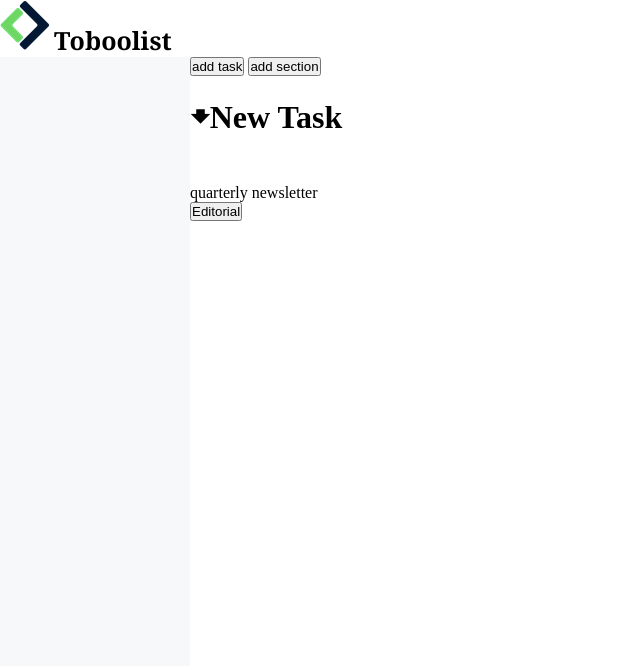
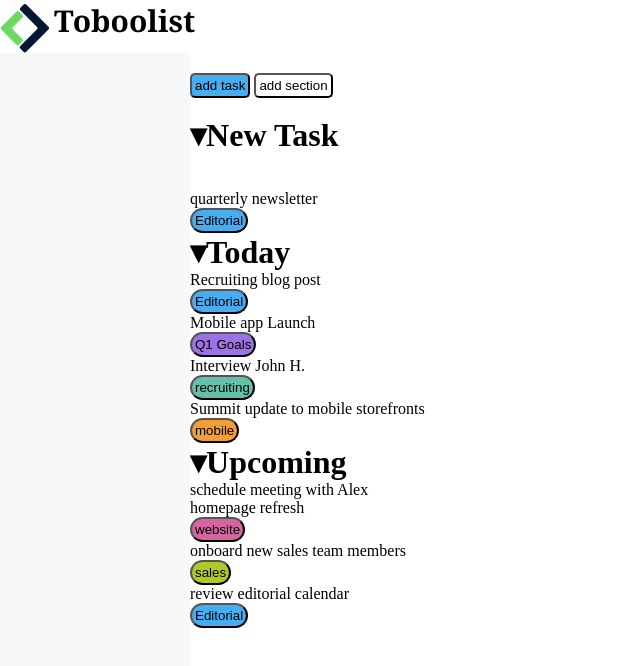
Before and after one commit to fracabu/html-css-toboolist, a plain HTML site: page index.html in a window 1280 px wide. Shown: the whole page, without its empty margins (0-640 px from the left). Drawn offline with Linux system fonts and the light colour scheme.

Commit message:
modifiche

```diff
--- a/index.html
+++ b/index.html
@@ -9,23 +9,43 @@
 </head>
 <body>
     <header>
-        <img src="../html-css-toboolist/img/Logo.png" alt="">
+        <img class="logo-header" src="../html-css-toboolist/img/Logo.png" alt="">
         <p class="testo-header"><strong>Toboolist</strong></p>
     </header>
 
 
     <main>
         <div class="container">
-            <button>add task</button>
-            <button>add section</button>
+            <button class="button1">add task</button>
+            <button class="button2">add section</button>
             <br>
             <br>
-            <h1><strong>&#129083;New Task</strong></h1>
+            <h1><strong>&#9662;New Task</strong></h1>
             <br>
             <br>
             <p>quarterly newsletter</p>
-            <button>Editorial</button>
+            <button class="button3">Editorial</button>
 
+
+            <h1><strong>&#9662;Today</strong></h1>
+            <p>Recruiting blog post</p>
+            <button class="button3">Editorial</button>
+            <p>Mobile app Launch</p>
+            <button class="button4">Q1 Goals</button>
+            <p>Interview John H.</p>
+            <button class="button5">recruiting</button>
+            <p>Summit update to mobile storefronts</p>
+            <button class="button6">mobile</button>
+
+
+            <h1><strong>&#9662;Upcoming</strong></h1>
+            <p>schedule meeting with Alex</p>
+            <p>homepage refresh</p>
+            <button class="button7">website</button>
+            <p>onboard new sales team members</p>
+            <button class="button8">sales</button>
+            <p>review editorial calendar</p>
+            <button class="button3">Editorial</button>
         </div>
     </main>
 </body>
--- a/style.css
+++ b/style.css
@@ -4,12 +4,15 @@
     box-sizing: border-box;
 }
 
-
+.logo-header{
+    vertical-align: middle;
+}
 
 .testo-header{
     display: inline;
     font-family: Georgia, 'Times New Roman', Times, serif;
-    font-size: 25px;
+    font-size: 30px;
+    padding-top: 120px;
 
 }
 main{
@@ -21,4 +24,58 @@ main{
     height: 900px;
     background-color: #FFFFFF;
     margin: auto;
+    padding-top: 20px;
 }
+
+.button1{
+    background:#47ADF1 ;
+    border-radius: 5px;
+    padding: 3px 3px 3px 3px;
+
+}
+
+.button2{
+    background:#FFFFFF;
+    border-radius: 5px;
+    padding: 3px 3px 3px 3px;
+}
+
+.button3{
+    background: #47ADF1;
+    border-radius: 20px;
+    padding: 3px 3px 3px 3px;
+
+
+}
+
+.button4{
+    background: #9C72E4;
+    border-radius: 20px;
+    padding: 3px 3px 3px 3px;
+}
+
+.button5{
+    background: #64C0A9;
+    border-radius: 20px;
+    padding: 3px 3px 3px 3px;
+}
+
+.button6{
+    background: #F29E33;
+    border-radius: 20px;
+    padding: 3px 3px 3px 3px;
+}
+
+.button7{
+    background: #D863A1;
+    border-radius: 20px;
+    padding: 3px 3px 3px 3px;
+}
+
+.button8{
+    background: #B0C926;
+    border-radius: 20px;
+    padding: 3px 3px 3px 3px;
+}
+
+}
```
